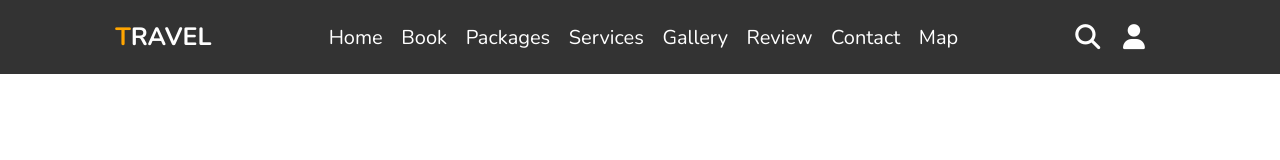
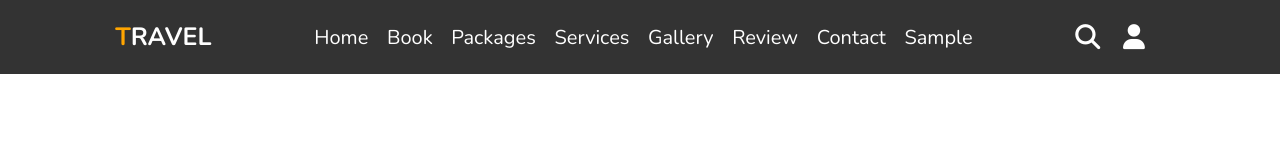
Before and after one commit to wisnawa/my_navbar_sample1, a plain HTML site: page index.html in a window 1280 px wide. Drawn offline with nearby package versions, Linux system fonts and the light colour scheme.

Commit message:
edit sample ke-2

```diff
--- a/index.html
+++ b/index.html
@@ -23,7 +23,7 @@
         <a href="#gallery">gallery</a>
         <a href="#review">review</a>
         <a href="#contact">contact</a>
-        <a href="#map">map</a>
+        <a href="sample.html">sample</a>
       </div>
       <div class="icon">
         <i class="fa-solid fa-magnifying-glass" id="search-btn"></i>
```
